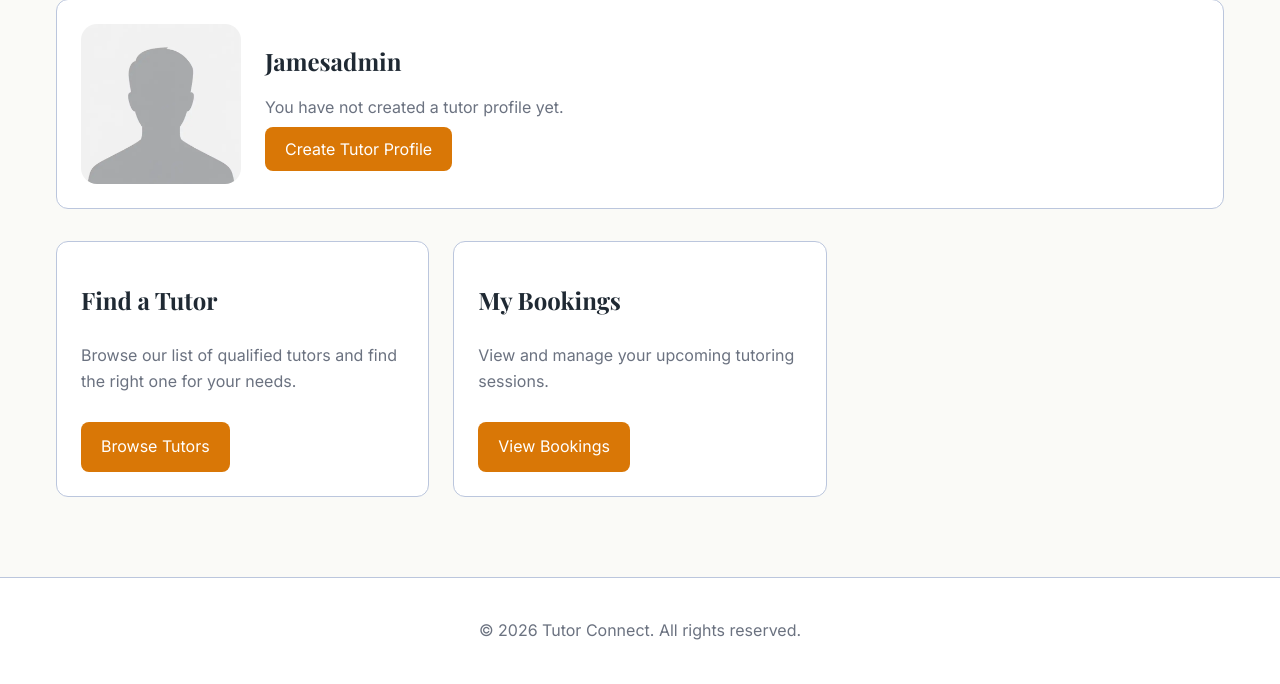
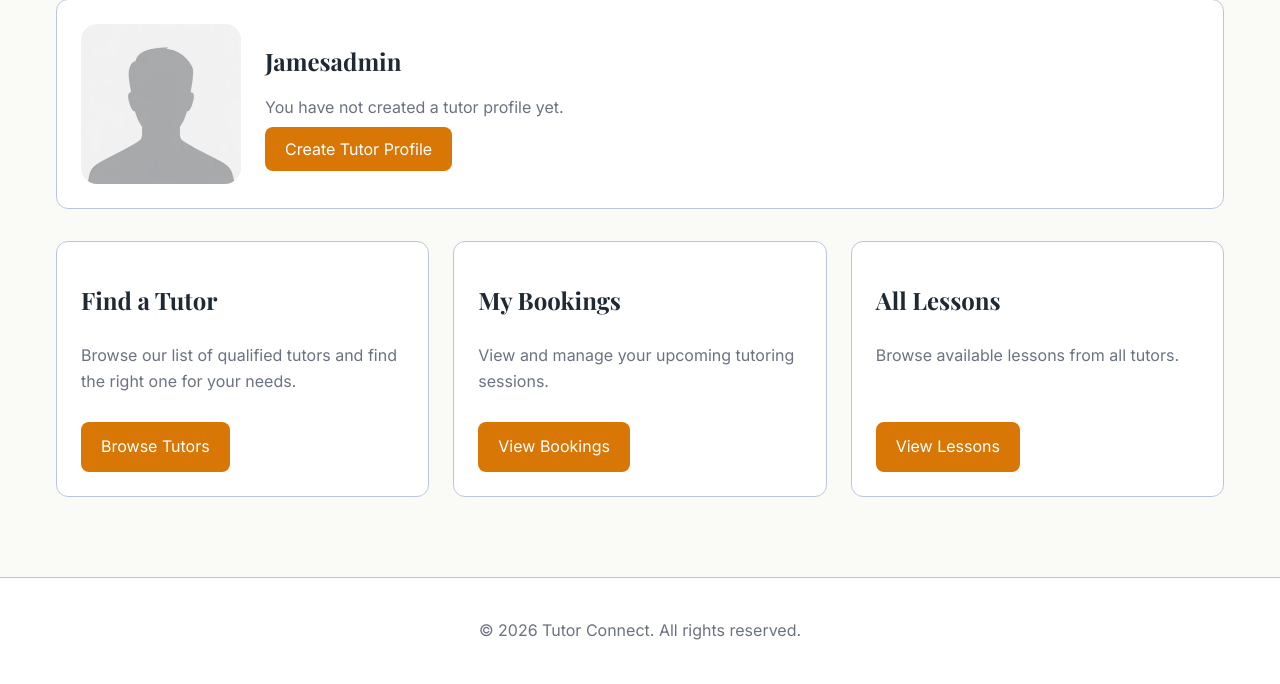
Before and after one commit to JamesBirchall-dev/MSP-4-Tutor-Connect, a Django app: page /accounts/dashboard/ in a window 1280 px wide. Shown: the part 228-912 px from the top of the page. Run offline with Django 5.2, Linux system fonts and the light colour scheme; a user stored in the database is signed in.

Commit message:
Style - Dashboard - create lesson and view all lesson cards added (pending redirect)

```diff
--- a/templates/accounts/dashboard.html
+++ b/templates/accounts/dashboard.html
@@ -77,7 +77,26 @@ Dashboard | Tutor Connect
         <p>View and manage your upcoming tutoring sessions.</p>
         <a class="btn btn-secondary" href="{% url 'bookings:booking_list' %}">View Bookings</a>
     </article>
+    {% if tutor_profile %}
+    <article class="card dashboard-card">
+    <h2>Create Lesson</h2>
+    <p>Add a new lesson for students to view and book.</p>
+    <a
+        class="btn btn-secondary"
+        href="{% url 'tutors:lesson_create' tutor_profile.pk %}"
+    >
+        Create Lesson
+    </a>
+    </article>
+    {% endif %}
 
+    <article class="card dashboard-card">
+        <h2>All Lessons</h2>
+        <p>Browse available lessons from all tutors.</p>
+        <a class="btn btn-secondary" href="#">
+            View Lessons
+        </a>
+    </article>
     </div>
 </section>
 
```
Lines whose indentation alone changed are shown as unchanged.
